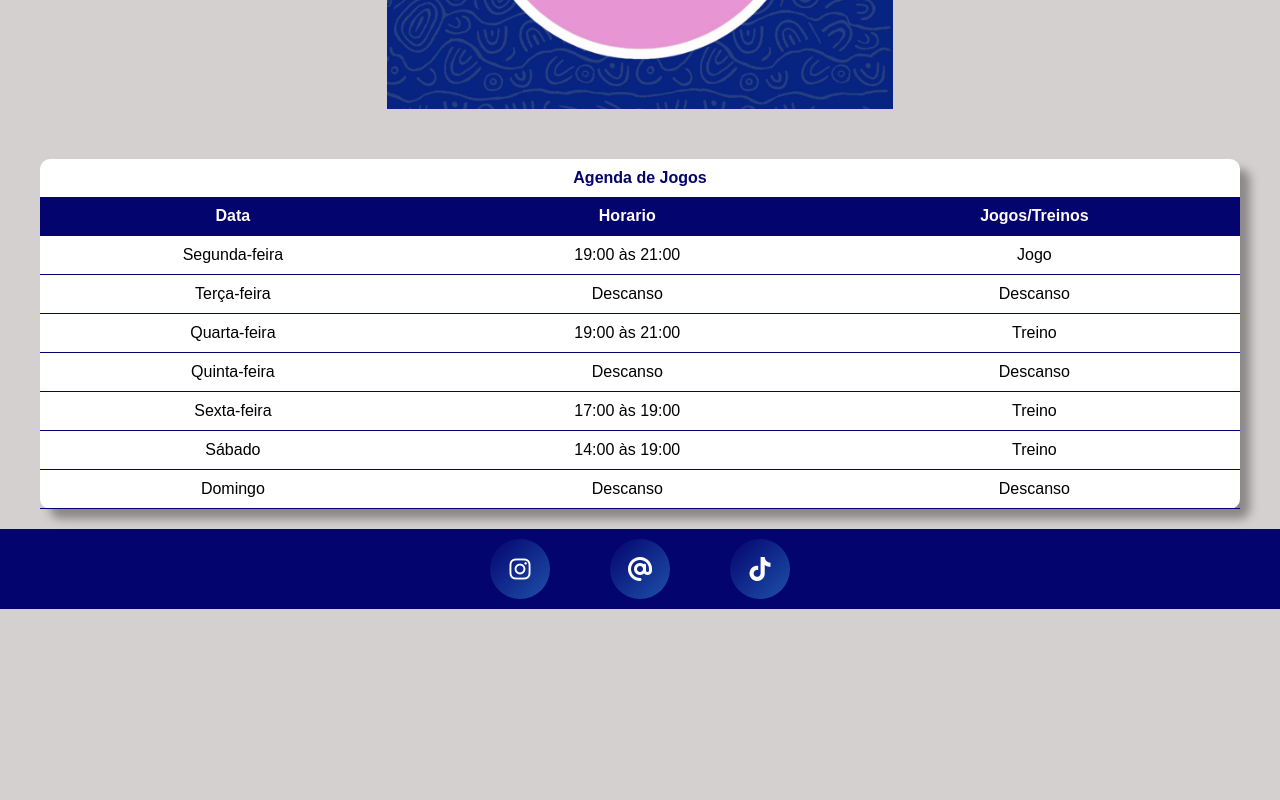
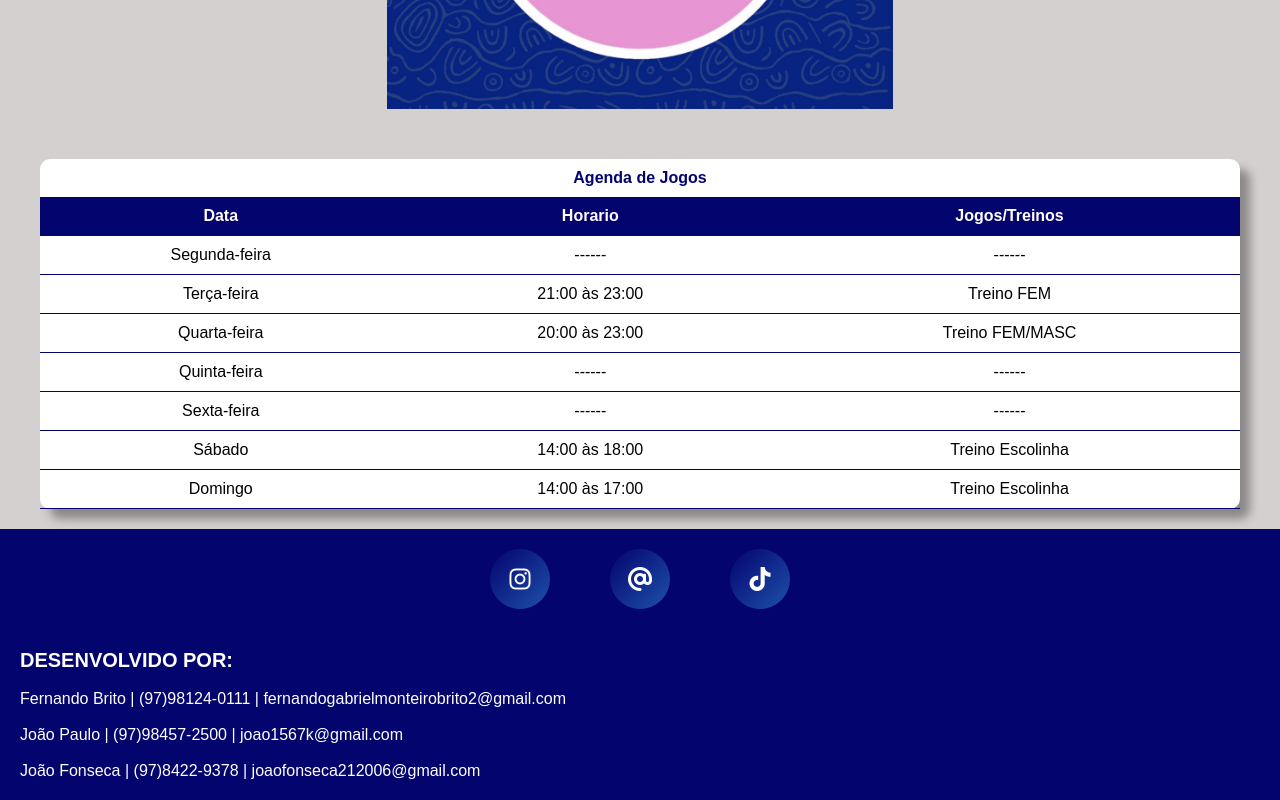
Before and after one commit to nandzinn/ModenaHumaita, a plain HTML site: page index.html in a window 1280 px wide. Shown: the part 4059-4859 px from the top of the page. Before the commit the page ends 4668 px from the top, so only its background shows below. Drawn offline with nearby package versions, Linux system fonts and the light colour scheme; files whose address does not match are found by name.

Commit message:
alteração

```diff
--- a/index.html
+++ b/index.html
@@ -230,38 +230,38 @@
             <tbody>
                 <tr>
                     <td>Segunda-feira</td>
-                    <td>19:00 às 21:00</td>
-                    <td>Jogo</td>
+                    <td>------</td>
+                    <td>------</td>
                 </tr>
                 <tr>
                     <td>Terça-feira</td>
-                    <td>Descanso</td>
-                    <td>Descanso</td>
+                    <td>21:00 às 23:00</td>
+                    <td>Treino FEM</td>
                 </tr>
                 <tr>
                     <td>Quarta-feira</td>
-                    <td>19:00 às 21:00</td>
-                    <td>Treino</td>
+                    <td>20:00 às 23:00</td>
+                    <td>Treino FEM/MASC</td>
                 </tr>
                 <tr>
                     <td>Quinta-feira</td>
-                    <td>Descanso</td>
-                    <td>Descanso</td>
+                    <td>------</td>
+                    <td>------</td>
                 </tr>
                 <tr>
                     <td>Sexta-feira</td>
-                    <td>17:00 às 19:00</td>
-                    <td>Treino</td>
+                    <td>------</td>
+                    <td>------</td>
                 </tr>
                 <tr>
                     <td>Sábado</td>
-                    <td>14:00 às 19:00</td>
-                    <td>Treino</td>
+                    <td>14:00 às 18:00</td>
+                    <td>Treino Escolinha</td>
                 </tr>
                 <tr>
                     <td>Domingo</td>
-                    <td>Descanso</td>
-                    <td>Descanso</td>
+                    <td>14:00 às 17:00</td>
+                    <td>Treino Escolinha</td>
                 </tr>
             </tbody>
         </table>
@@ -278,6 +278,20 @@
         <a href="https://www.tiktok.com/@modenahmt" target="_blank" class="icons2"><i
                 class="fa-brands fa-tiktok"></i></a>
     </div>
+
+
+</footer>
+<footer>
+    <div class="desenvolvedores">
+        <b>DESENVOLVIDO POR:</b>
+        <br>
+        <br>
+        <p>Fernando Brito | (97)98124-0111 | fernandogabrielmonteirobrito2@gmail.com</p>
+        <br>
+        <p>João Paulo | (97)98457-2500 | joao1567k@gmail.com </p>
+        <br>
+        <p>João Fonseca | (97)8422-9378 | joaofonseca212006@gmail.com</p>
+    </div>
 </footer>
 <script src="javaSite.js"></script>
 </body>
--- a/styles.css
+++ b/styles.css
@@ -267,15 +267,16 @@ tr:hover {
 /*--===============================REDES SOCIAIS===============================================--> */
 
 footer {
-  background: rgb(4, 4, 111);
-  background-size: cover;
-  width: 100%;
-  height: 10vh;
+  background-color: rgb(4, 4, 111);
+  /* Fundo escuro */
+  color: white;
+  /* Texto branco */
+  padding: 20px;
   display: flex;
-  justify-content: center;
+  flex-direction: column;
   align-items: center;
-  margin: 0;
-  font-family: Arial, sans-serif;
+  /* Centraliza os ícones */
+  text-align: center;
 }
 
 .icons {
@@ -462,6 +463,17 @@ footer {
 
 .next {
   right: 100px;
+}
+
+.desenvolvedores {
+  text-align: left;
+  align-self: flex-start;
+  /* Alinha o texto à esquerda */
+}
+
+.desenvolvedores b {
+  font-size: 20px;
+  /* Destaque para "DESENVOLVIDO:" */
 }
 
 /* =================================RESPONSIVO================================== */
@@ -720,4 +732,7 @@ footer {
     width: 30px;
     height: 30px;
   }
+
+
+
 }
```
